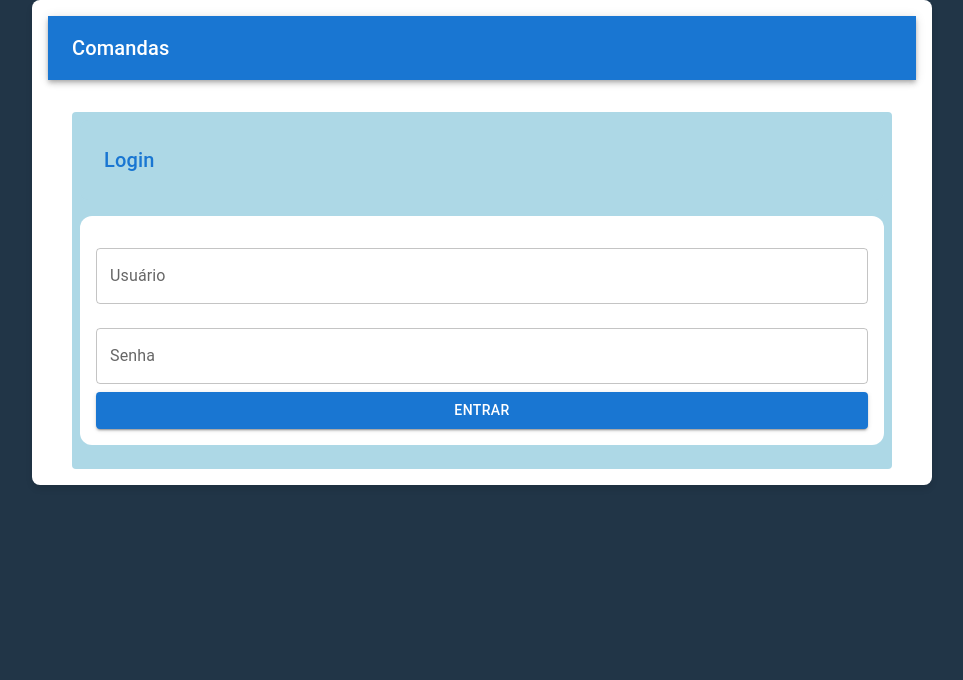
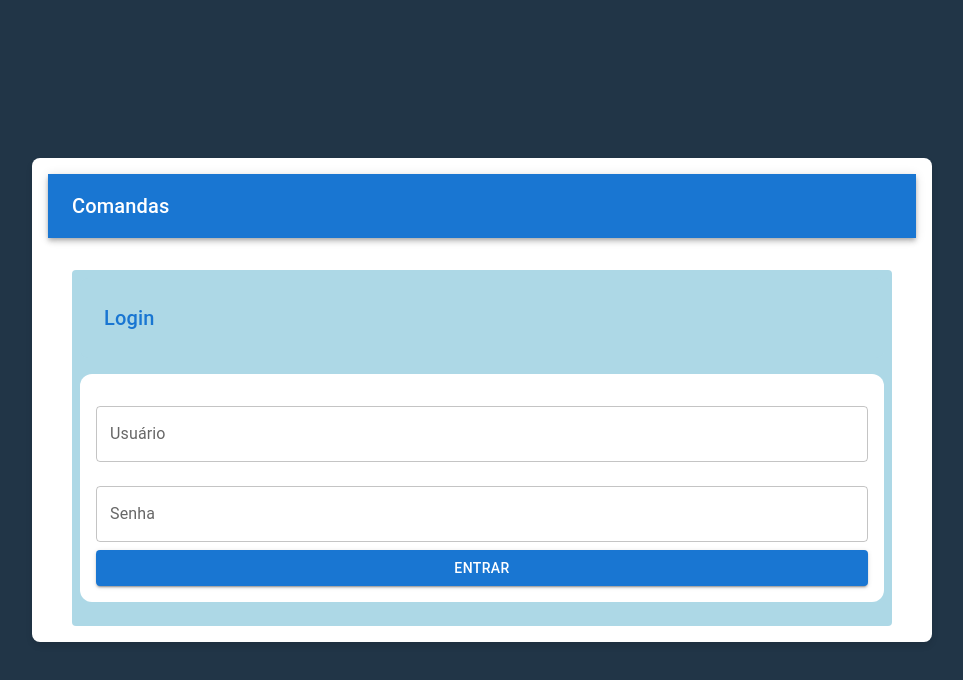
Before and after one commit to Cauams19/comandas_app-react_flask, a React (Vite) app in the folder frontend/: page /login in a window 1280 px wide. Shown: the top 680 px of the page, without its empty margins (158-1121 px from the left). Built offline with nearby package versions, Linux system fonts and the light colour scheme.

Commit message:
Centralizando o body na tela

```diff
--- a/frontend/src/index.css
+++ b/frontend/src/index.css
@@ -26,7 +26,7 @@ body {
   margin: 0;
   display: flex; /* Flexbox para layout */
   justify-content: center; /* Centraliza horizontalmente */
-  align-items: flex-start; /* Fixa o conteúdo no topo */
+  align-items: center; /* Fixa o conteúdo no centro da tela */
   min-width: 320px;
   min-height: 100vh; /* Garante que o body ocupe toda a altura da tela */
   background-color: #213547; /* Cor de fundo */
```
